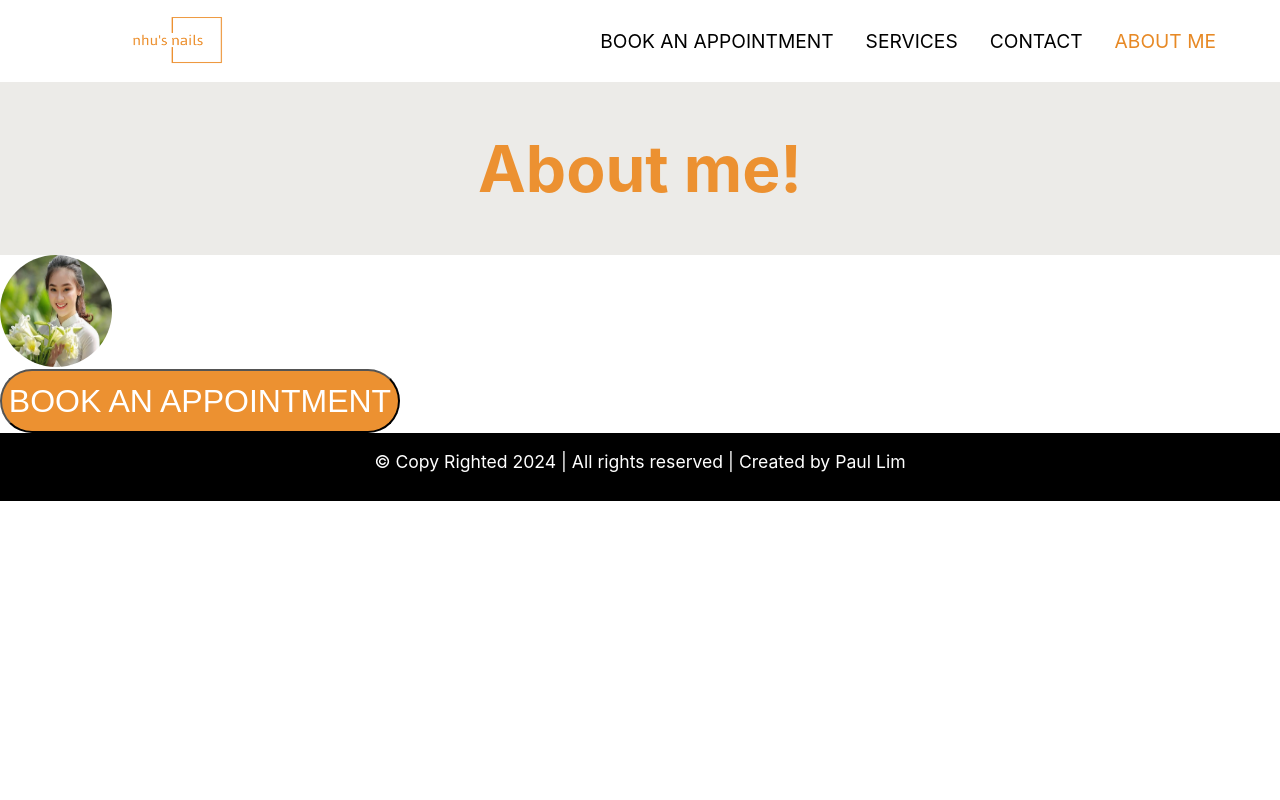
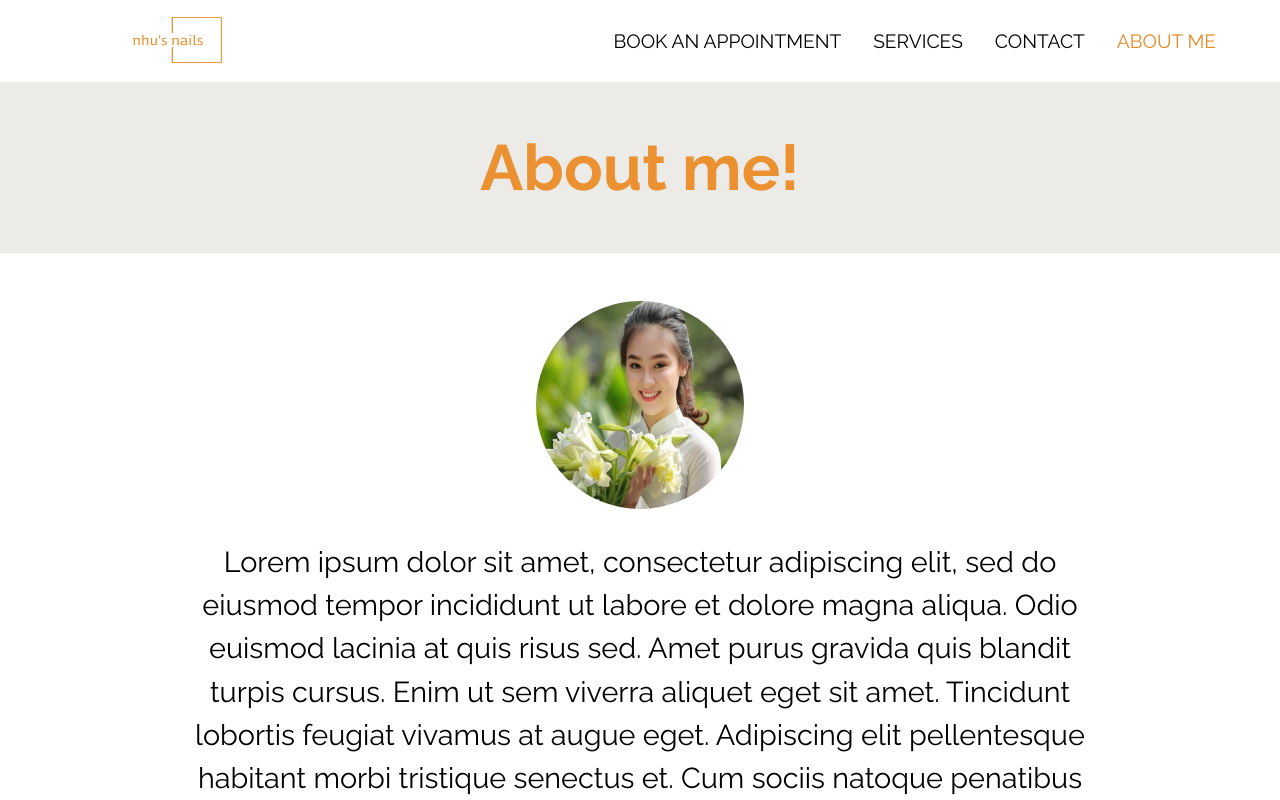
Before and after one commit to seunghan47/nhu_nail, a React (Create React App) app in the folder frontend/: page /About in a window 1280 px wide. Shown: the top 800 px of the page. Built offline with nearby package versions, Linux system fonts and the light colour scheme.

Commit message:
about me

```diff
--- a/frontend/public/index.html
+++ b/frontend/public/index.html
@@ -21,6 +21,19 @@
     <link
       rel="apple-touch-icon"
       href="%PUBLIC_URL%/logo192.png"
+    />
+    <link
+      rel="preconnect"
+      href="https://fonts.googleapis.com"
+    />
+    <link
+      rel="preconnect"
+      href="https://fonts.gstatic.com"
+      crossorigin
+    />
+    <link
+      href="https://fonts.googleapis.com/css2?family=Raleway:ital,wght@0,100..900;1,100..900&display=swap"
+      rel="stylesheet"
     />
     <!--
       manifest.json provides metadata used when your web app is installed on a
--- a/frontend/src/index.css
+++ b/frontend/src/index.css
@@ -3,11 +3,9 @@ body {
   padding: 0;
   font-size: 62.5%;
   box-sizing: border-box;
-  font-family: -apple-system, BlinkMacSystemFont, "Segoe UI", "Roboto", "Oxygen", "Ubuntu", "Cantarell", "Fira Sans",
-    "Droid Sans", "Helvetica Neue", sans-serif;
-  -webkit-font-smoothing: antialiased;
-  -moz-osx-font-smoothing: grayscale;
+  font-family: "Raleway";
 }
+
 h1,
 p {
   margin: 0;
--- a/frontend/src/pages/Aboutme.jsx
+++ b/frontend/src/pages/Aboutme.jsx
@@ -9,12 +9,18 @@ const Aboutme = () => {
       </div>
       <main className={styles.content}>
         <img
-          className={styles.vietnamese}
           src='vietnamese.jpeg'
           alt="nhu's face"
         />
+        <p>
+          Lorem ipsum dolor sit amet, consectetur adipiscing elit, sed do eiusmod tempor incididunt ut labore et dolore
+          magna aliqua. Odio euismod lacinia at quis risus sed. Amet purus gravida quis blandit turpis cursus. Enim ut
+          sem viverra aliquet eget sit amet. Tincidunt lobortis feugiat vivamus at augue eget. Adipiscing elit
+          pellentesque habitant morbi tristique senectus et. Cum sociis natoque penatibus et magnis dis parturient mo
+          vitae tortor. Non odio euismod.
+        </p>
+        <Button>Book an appointment</Button>
       </main>
-      <Button>Book an appointment</Button>
     </div>
   );
 };
--- a/frontend/src/pages/Aboutme.module.css
+++ b/frontend/src/pages/Aboutme.module.css
@@ -17,10 +17,21 @@
 }
 
 .content {
+  display: flex;
+  flex-direction: column;
+  padding: 3rem 12rem;
+  text-align: center;
+  align-items: center;
+  gap: 2rem;
 }
 
-.vietnamese {
+.content img {
   border-radius: 50%;
-  width: 7rem;
-  height: 7rem;
+  width: 13rem;
+  height: 13rem;
 }
+
+.content p {
+  font-size: 1.8rem;
+  line-height: 150%;
+}
```
